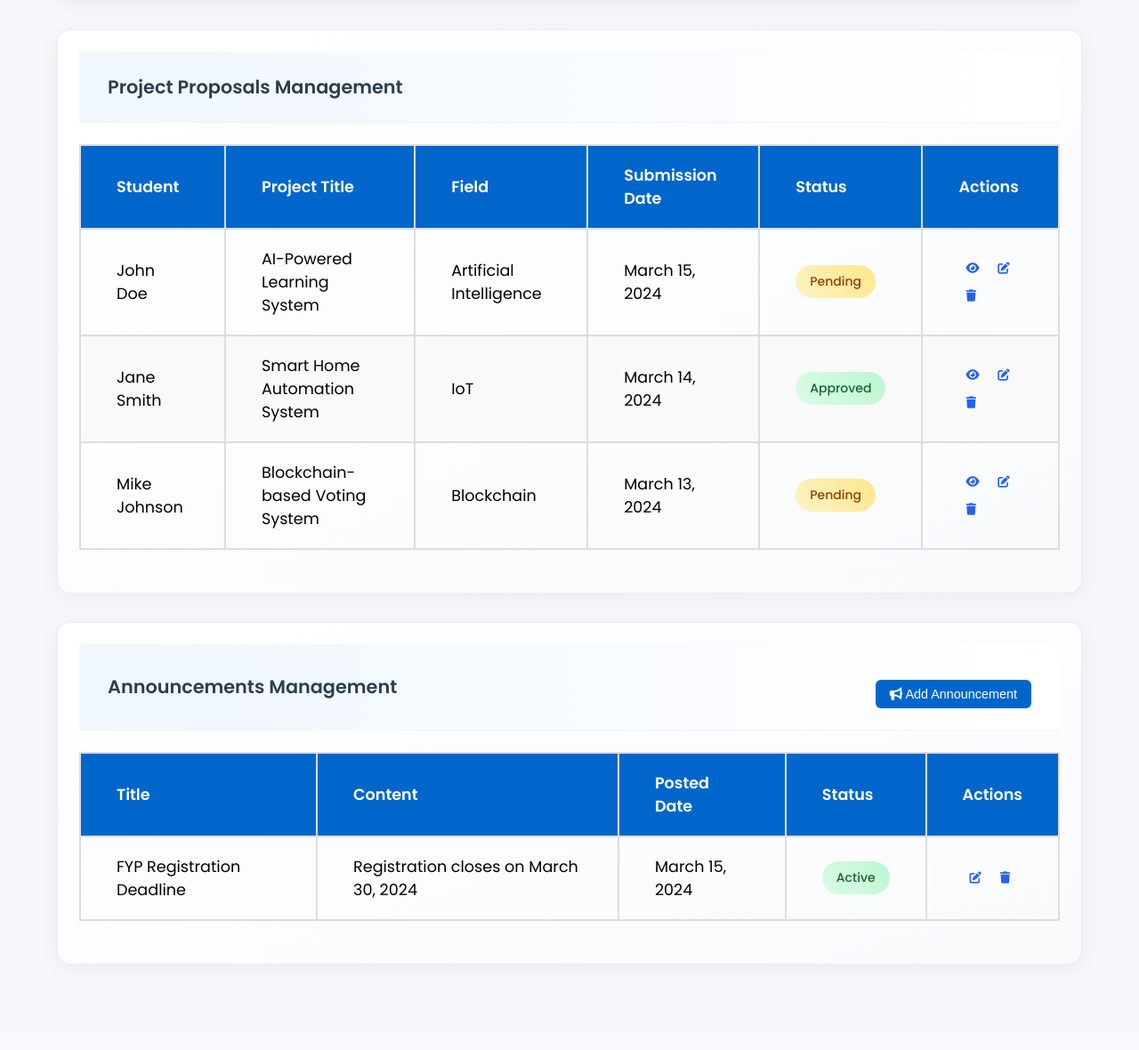
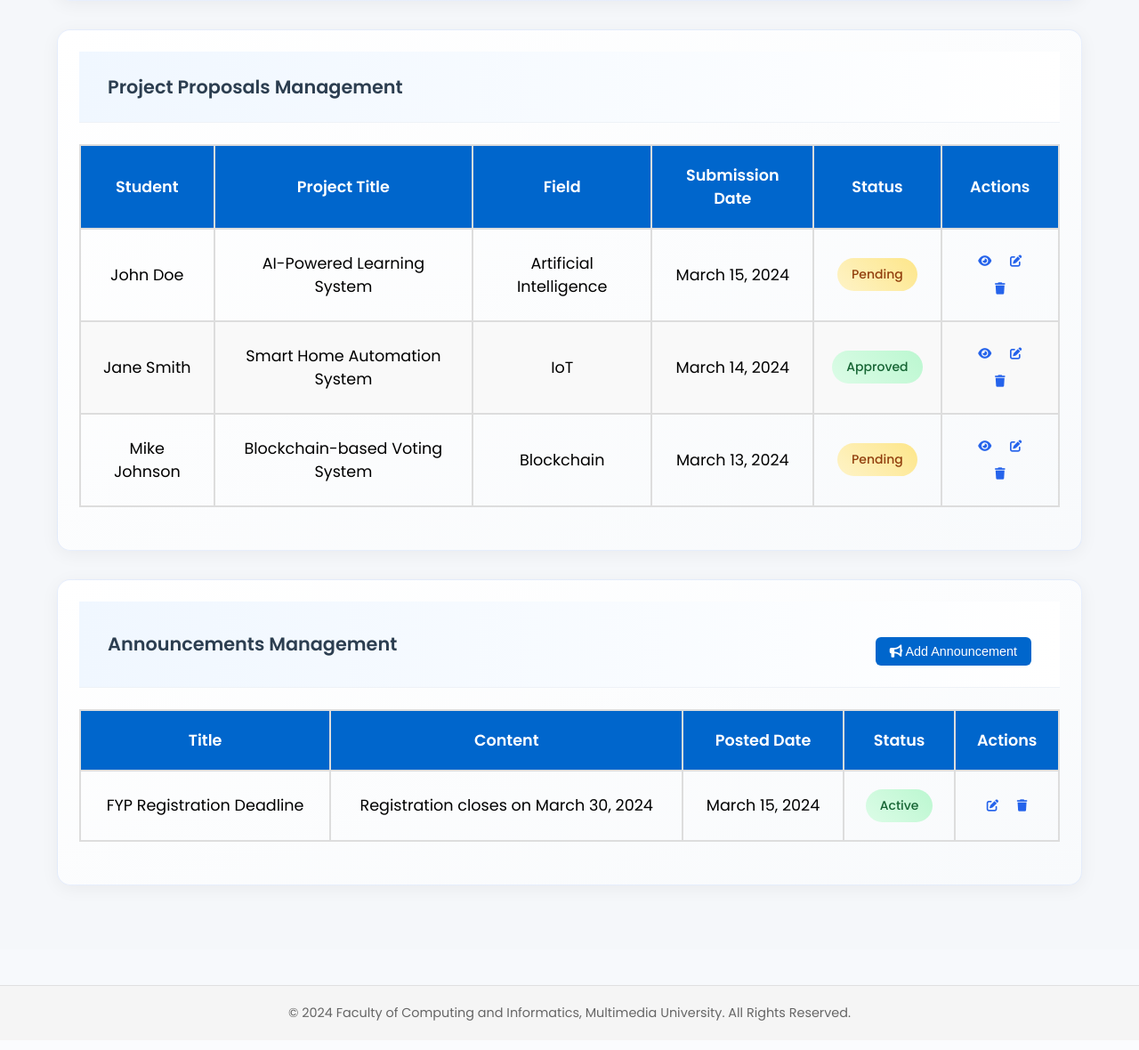
Before and after one commit to YongJinYit1214/final-year-project-management-system, a PHP site: page /pages/admin-dashboard/admin-dashboard-page.html in a window 1280 px wide. Shown: the part 701-1881 px from the top of the page at 89% size. After the commit the page ends 1848 px from the top, so only its background shows below. Run offline with PHP 8.4, Linux system fonts and the light colour scheme.

Commit message:
Table UI Improvement

```diff
--- a/fyp-system/pages/admin-dashboard/admin-dashboard-page.css
+++ b/fyp-system/pages/admin-dashboard/admin-dashboard-page.css
@@ -174,8 +174,8 @@ h2:after {
 .planning-table th,
 .planning-table td {
     border: 2px solid #ddd;
-    padding: 20px 40px;
-    text-align: left;
+    padding: 20px;
+    text-align: center;
     font-size: 1.1rem;
 }
 
@@ -187,7 +187,7 @@ h2:after {
     background-color: #0066cc;
     color: white;
     font-weight: bold;
-    padding: 20px 40px;
+    padding: 20px;
     font-size: 1.1rem;
 }
 
```
